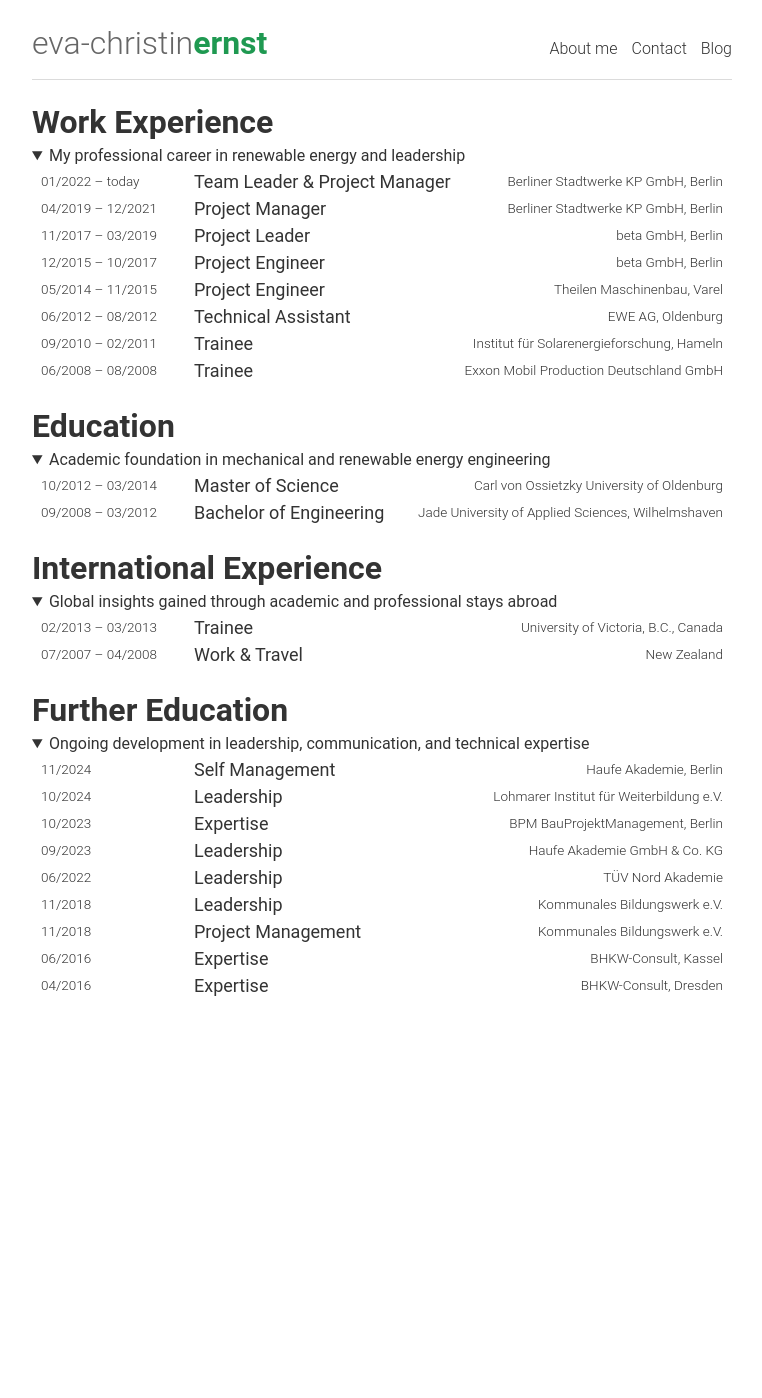
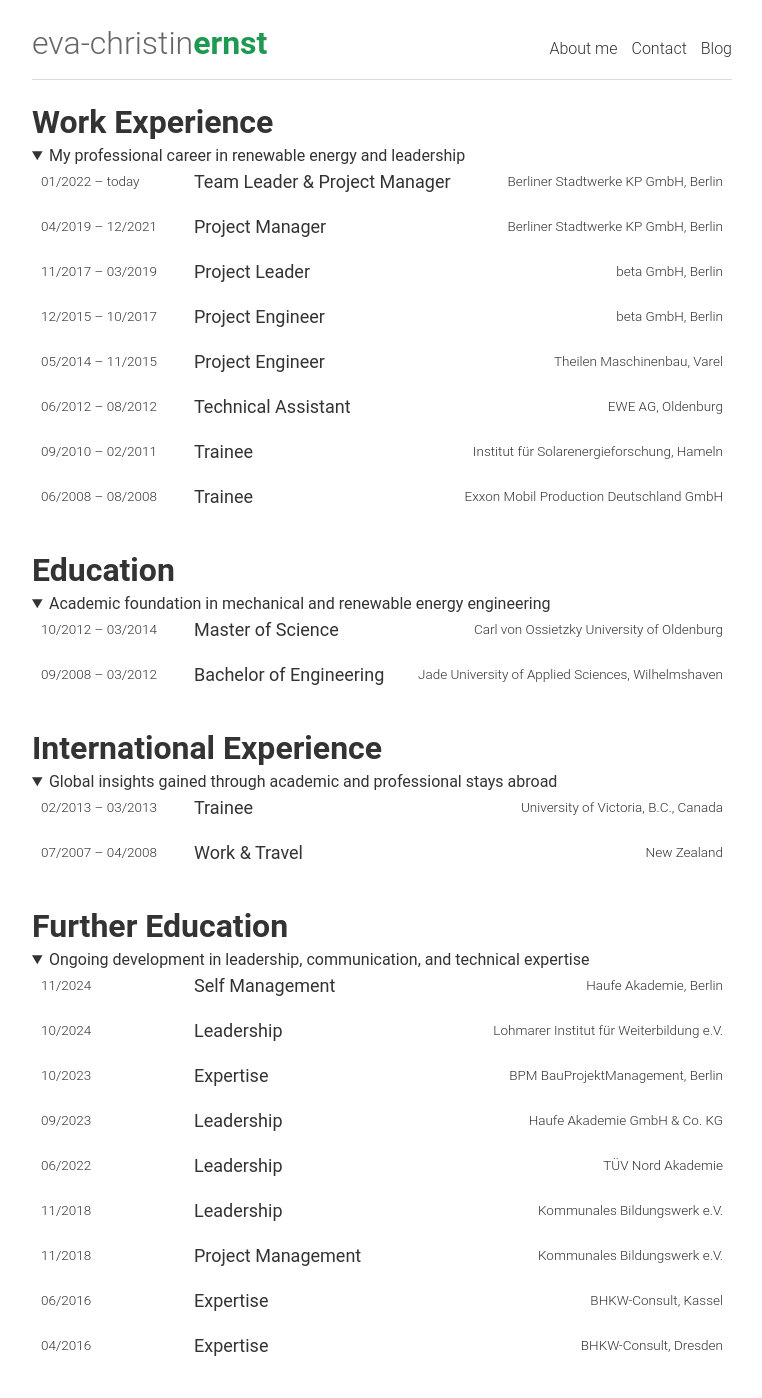
Before and after one commit to evafroehlich/website, a Jekyll site: the page built from about.md, in a window 1280 px wide. Shown: the whole page, without its empty margins (258-1020 px from the left). Built offline with Jekyll 4.4.1, drawn with Linux system fonts in a browser that asks for light colours; before the commit the page ends 1020 px from its top, so only the background shows below that.

Commit message:
found custom.scss file and added the changes here

```diff
--- a/_sass/custom.scss
+++ b/_sass/custom.scss
@@ -75,3 +75,14 @@
   text-align: center;
   border-bottom: 1px solid #ddd;
 }
+
+.experience__description {
+  margin-top: 0.5rem;
+  margin-bottom: 0.5rem;
+  padding-top: 0;
+  padding-bottom: 0;
+}
+
+article.experience {
+  margin-bottom: 1rem;
+}
--- a/css/_custom.scss
+++ /dev/null
@@ -1,10 +0,0 @@
-.experience__description {
-  margin-top: 0.5rem;
-  margin-bottom: 0.5rem;
-  padding-top: 0;
-  padding-bottom: 0;
-}
-
-article.experience {
-  margin-bottom: 1rem;
-}
```
